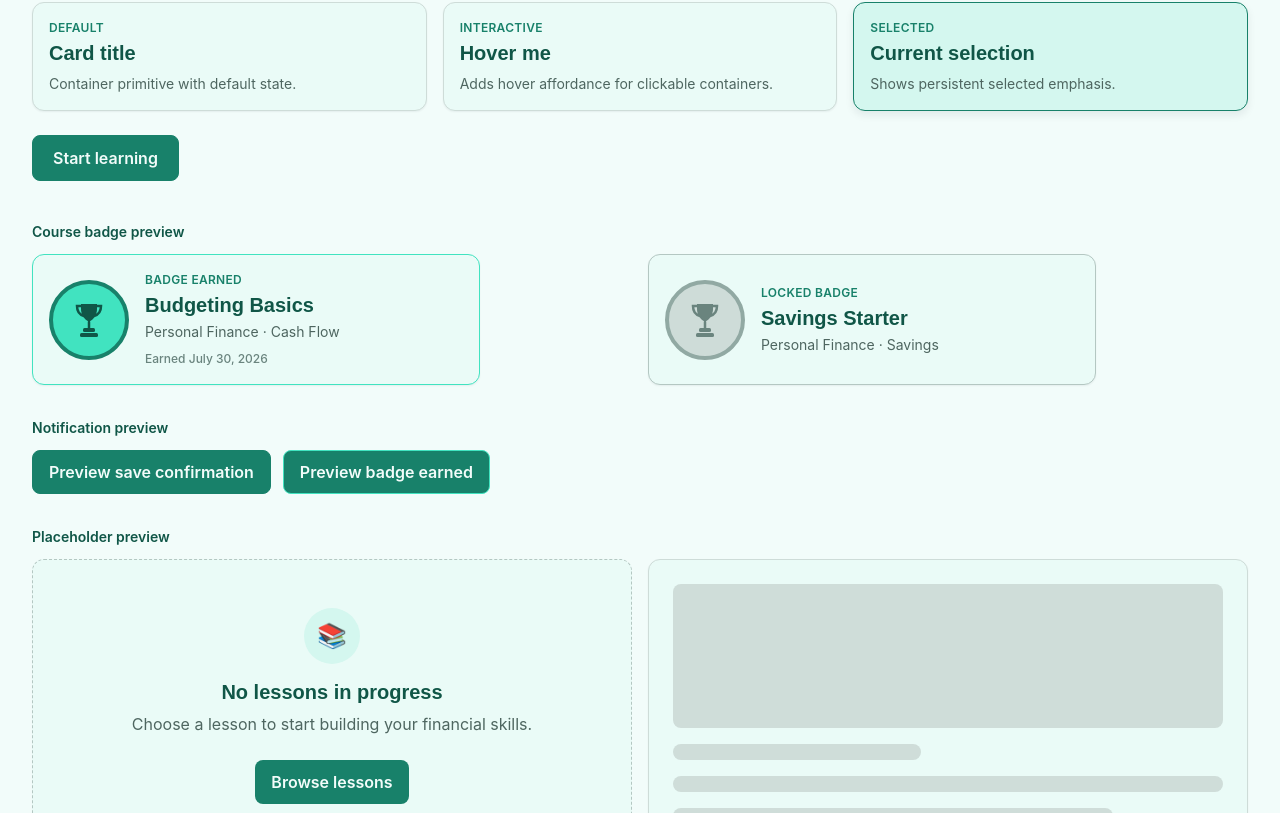
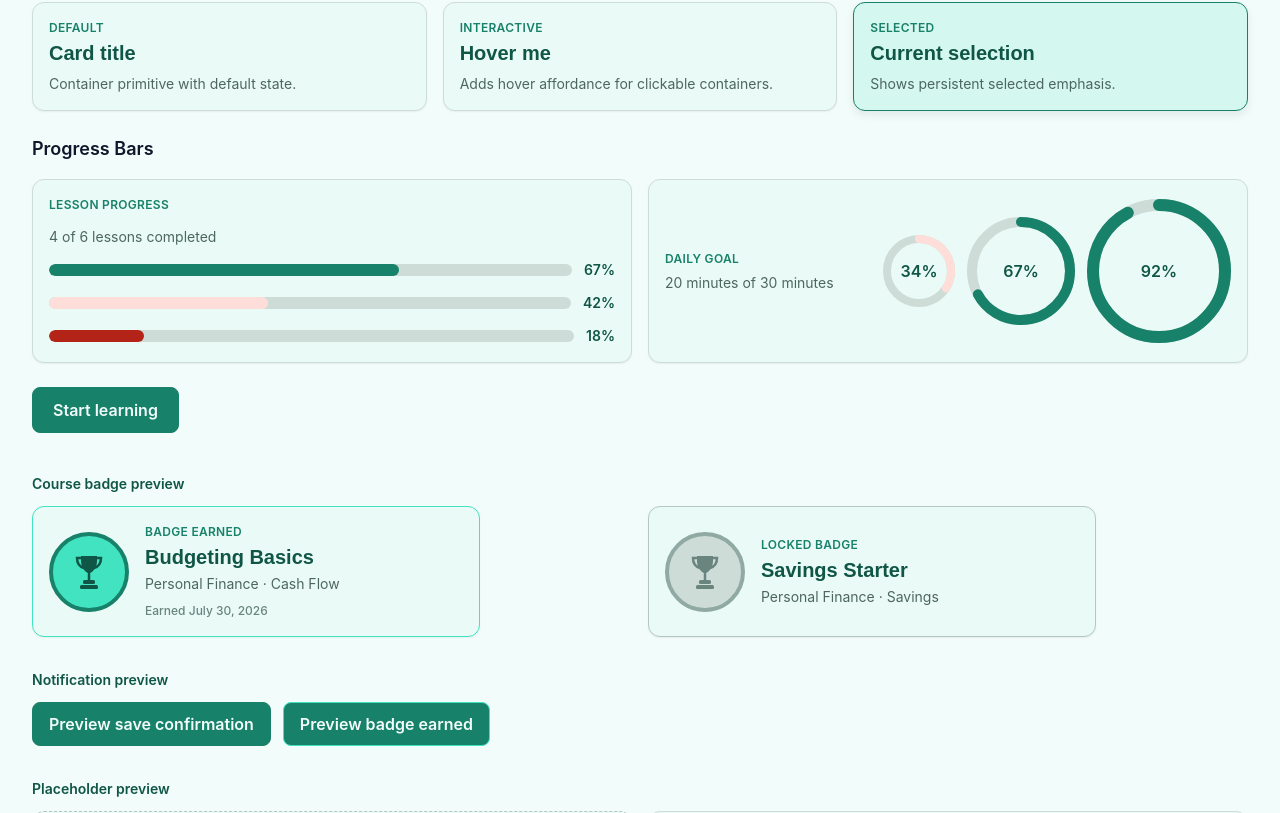
Before and after one commit to Code-the-Dream-School/summer-26-js-practicum-team2, a React (Vite) app in the folder frontend/: page /dev/components in a window 1280 px wide. Shown: the part 1427-2240 px from the top of the page. Built offline with nearby package versions, Linux system fonts and the light colour scheme.

Commit message:
Add ProgressBar component

```diff
--- a/frontend/src/components/ui/ProgressBar.jsx
+++ b/frontend/src/components/ui/ProgressBar.jsx
@@ -1 +1,141 @@
-//ProgressBar component
+// helper function to clamp a value between a minimum and maximum
+function clamp(value, min, max) {
+  return Math.min(Math.max(value, min), max)
+}
+
+const circularSizeMap = {
+  sm: 72,
+  md: 108,
+  lg: 144,
+}
+
+const circularStrokeMap = {
+  sm: 8,
+  md: 10,
+  lg: 12,
+}
+
+const toneStyles = {
+  primary: {
+    linearFill: 'bg-primary',
+    circularRing: 'text-primary',
+  },
+  success: {
+    linearFill: 'bg-success',
+    circularRing: 'text-success',
+  },
+  warning: {
+    linearFill: 'bg-warning',
+    circularRing: 'text-warning',
+  },
+  danger: {
+    linearFill: 'bg-danger',
+    circularRing: 'text-danger',
+  },
+}
+
+export default function ProgressBar({
+  value,
+  min = 0,
+  max = 100,
+  variant = 'linear',
+  size = 'md',
+  strokeWidth,
+  tone = 'primary',
+  showValue = false,
+  label,
+  className = '',
+}) {
+  const safeMin = Number.isFinite(min) ? min : 0
+  const safeMax = Number.isFinite(max) && max > safeMin ? max : 100
+  const rawValue = Number.isFinite(value) ? value : safeMin
+  const progressValue = clamp(rawValue, safeMin, safeMax)
+  const percent = ((progressValue - safeMin) / (safeMax - safeMin)) * 100
+  const roundedPercent = Math.round(percent)
+  const progressLabel = label || 'Progress'
+  const selectedTone = toneStyles[tone] || toneStyles.primary
+
+  if (variant === 'circular') {
+    const sizeKey = typeof size === 'string' ? size : null
+    const resolvedSize =
+      typeof size === 'number' ? size : circularSizeMap[sizeKey] || circularSizeMap.md
+    const resolvedStrokeWidth =
+      typeof strokeWidth === 'number'
+        ? strokeWidth
+        : circularStrokeMap[sizeKey] || circularStrokeMap.md
+
+    const radius = (resolvedSize - resolvedStrokeWidth) / 2
+    const circumference = 2 * Math.PI * radius
+    const dashOffset = circumference - (percent / 100) * circumference
+
+    return (
+      <div
+        role="progressbar"
+        aria-label={progressLabel}
+        aria-valuemin={safeMin}
+        aria-valuemax={safeMax}
+        aria-valuenow={progressValue}
+        aria-valuetext={`${roundedPercent}%`}
+        className={`relative inline-flex items-center justify-center ${className}`.trim()}
+        style={{ width: resolvedSize, height: resolvedSize }}
+      >
+        <svg
+          width={resolvedSize}
+          height={resolvedSize}
+          viewBox={`0 0 ${resolvedSize} ${resolvedSize}`}
+          aria-hidden="true"
+        >
+          <circle
+            cx={resolvedSize / 2}
+            cy={resolvedSize / 2}
+            r={radius}
+            fill="none"
+            stroke="currentColor"
+            className="text-neutral-200"
+            strokeWidth={resolvedStrokeWidth}
+          />
+          <circle
+            cx={resolvedSize / 2}
+            cy={resolvedSize / 2}
+            r={radius}
+            fill="none"
+            stroke="currentColor"
+            className={selectedTone.circularRing}
+            strokeWidth={resolvedStrokeWidth}
+            strokeLinecap="round"
+            strokeDasharray={circumference}
+            strokeDashoffset={dashOffset}
+            transform={`rotate(-90 ${resolvedSize / 2} ${resolvedSize / 2})`}
+          />
+        </svg>
+
+        <span className="absolute font-semibold text-heading">{roundedPercent}%</span>
+      </div>
+    )
+  }
+
+  return (
+    <div className={`w-full ${className}`.trim()}>
+      <div className="flex items-center gap-3">
+        <div
+          role="progressbar"
+          aria-label={progressLabel}
+          aria-valuemin={safeMin}
+          aria-valuemax={safeMax}
+          aria-valuenow={progressValue}
+          aria-valuetext={`${roundedPercent}%`}
+          className="h-3 w-full overflow-hidden rounded-pill bg-neutral-200"
+        >
+          <div
+            className={`h-full rounded-pill transition-[width] duration-300 ${selectedTone.linearFill}`}
+            style={{ width: `${percent}%` }}
+          />
+        </div>
+
+        {showValue ? (
+          <span className="text-small font-semibold text-heading">{roundedPercent}%</span>
+        ) : null}
+      </div>
+    </div>
+  )
+}
--- a/frontend/src/pages/DevComponentsPage.jsx
+++ b/frontend/src/pages/DevComponentsPage.jsx
@@ -8,6 +8,7 @@ import Button from '../components/ui/Button.jsx'
 import Input from '../components/ui/Input.jsx'
 import Card from '../components/ui/Card.jsx'
 import Textarea from '../components/ui/Textarea.jsx'
+import ProgressBar from '../components/ui/ProgressBar.jsx'
 
 function DevComponentsPage() {
   const [emailValue, setEmailValue] = useState('not-an-email')
@@ -181,6 +182,49 @@ function DevComponentsPage() {
         </div>
       </div>
 
+      <div className="space-y-4">
+        <h2 className="text-lg font-semibold text-slate-900">Progress Bars</h2>
+
+        <div className="grid gap-4 md:grid-cols-2">
+          <Card className="space-y-3">
+            <p className="text-caption font-semibold uppercase tracking-wide text-primary">
+              Lesson progress
+            </p>
+            <p className="text-small text-neutral-600">4 of 6 lessons completed</p>
+            <ProgressBar value={67} showValue label="Lesson progress" />
+            <ProgressBar value={42} tone="warning" showValue label="Lesson progress warning" />
+            <ProgressBar value={18} tone="danger" showValue label="Lesson progress at risk" />
+          </Card>
+
+          <Card className="flex items-center justify-between gap-4">
+            <div>
+              <p className="text-caption font-semibold uppercase tracking-wide text-primary">
+                Daily goal
+              </p>
+              <p className="mt-1 text-small text-neutral-600">20 minutes of 30 minutes</p>
+            </div>
+
+            <div className="flex items-center gap-3">
+              <ProgressBar
+                variant="circular"
+                value={34}
+                size="sm"
+                tone="warning"
+                label="Daily goal warning"
+              />
+              <ProgressBar variant="circular" value={67} size="md" label="Daily goal progress" />
+              <ProgressBar
+                variant="circular"
+                value={92}
+                size="lg"
+                tone="success"
+                label="Daily goal complete"
+              />
+            </div>
+          </Card>
+        </div>
+      </div>
+
       <Button
         type="button"
         onClick={() => setIsModalOpen(true)}
```
